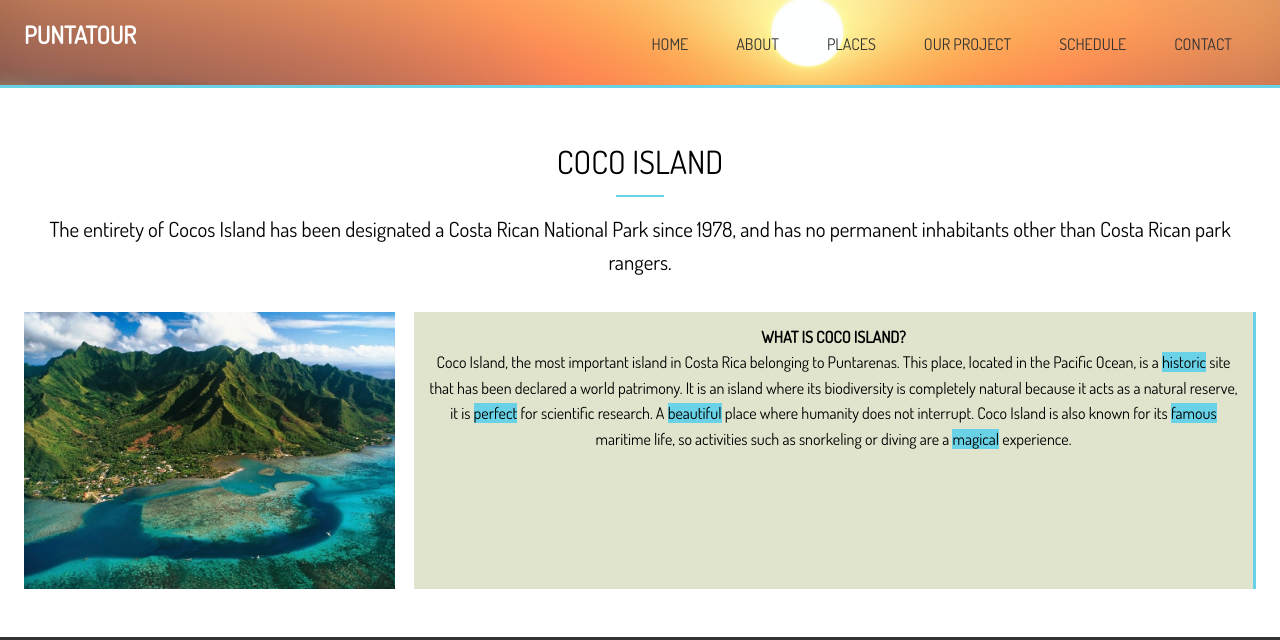
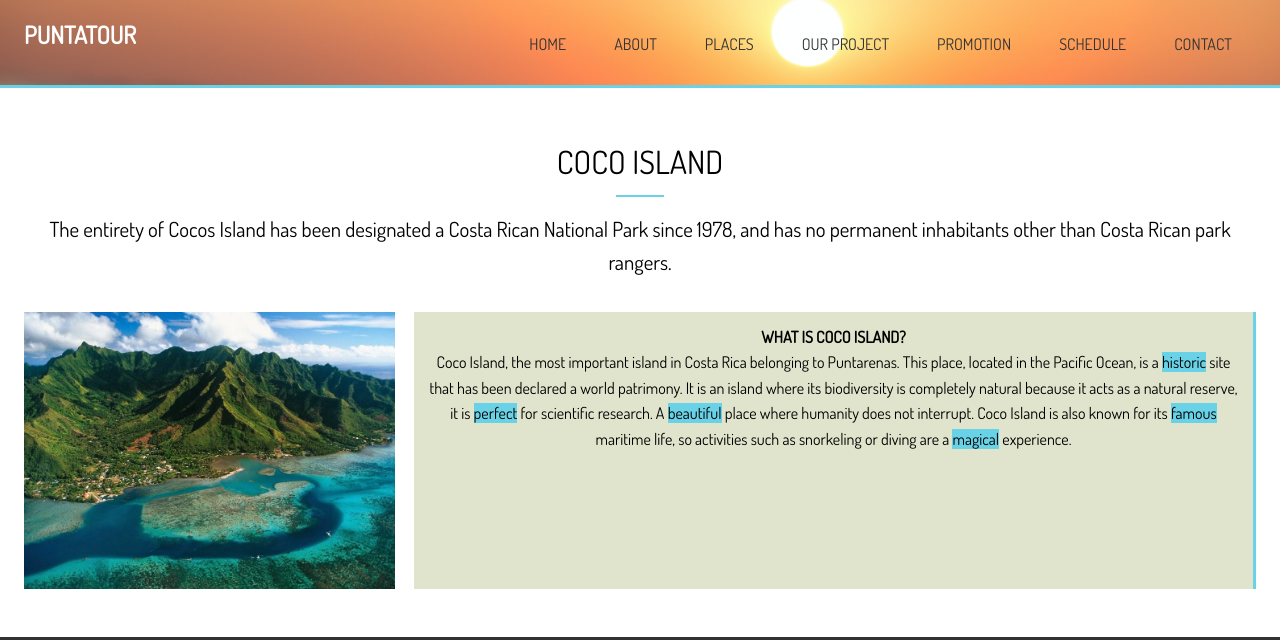
Before and after one commit to MrDavidson23/PuntaTour, a plain HTML site: page coco.html in a window 1280 px wide. Shown: the top 640 px of the page. Drawn offline with Linux system fonts and the light colour scheme.

Commit message:
Tab fiexed

```diff
--- a/coco.html
+++ b/coco.html
@@ -29,6 +29,7 @@
             <li><a href="about.html">About</a></li>
             <li><a href="places.html">Places</a></li>
             <li><a href="our.html">Our Project</a></li>
+            <li><a href="promotion.html">Promotion</a></li>
             <li><a href="schedule.html">Schedule</a></li>
             <li><a href="contact.html">Contact</a></li>
           </ul>
```
Also changed, not shown: contact.html (+1 -0 lines), jaco.html (+1 -0 lines), manuel_antonio.html (+1 -0 lines), montezuma.html (+1 -0 lines), places.html (+1 -0 lines).
